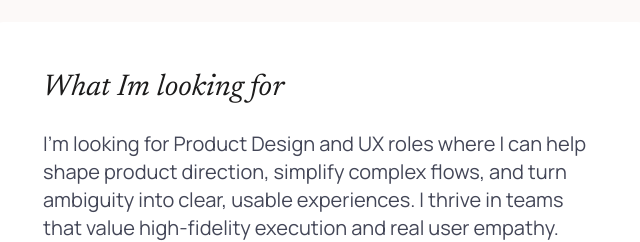
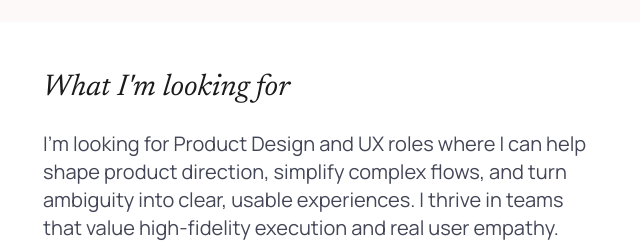
Before and after one commit to itsaryan007/ProductDesignerPortfolio, a website: page contact.html in a window 1280 px wide. Shown: the part 750-992 px from the top of the page, 53-693 px from the left. Drawn offline with nearby package versions, Linux system fonts and the light colour scheme.

Commit message:
language changes

```diff
--- a/contact.html
+++ b/contact.html
@@ -207,7 +207,7 @@
 <div class="grid grid-cols-1 md:grid-cols-12 gap-10 md:gap-24 items-start">
 <!-- What I'm looking for -->
 <section class="md:col-span-7 bg-surface-container-lowest p-6 sm:p-8 md:p-12 rounded-xl">
-<h3 class="font-headline italic text-2xl sm:text-3xl mb-4 md:mb-6 text-on-surface">What Im looking for</h3>
+<h3 class="font-headline italic text-2xl sm:text-3xl mb-4 md:mb-6 text-on-surface">What I'm looking for</h3>
 <p class="font-body text-base sm:text-lg md:text-xl text-on-surface-variant leading-relaxed">
                     I'm looking for Product Design and UX roles where I can help shape product direction, simplify complex flows, and turn ambiguity into clear, usable experiences. I thrive in teams that value high-fidelity execution and real user empathy.
                 </p>
```
